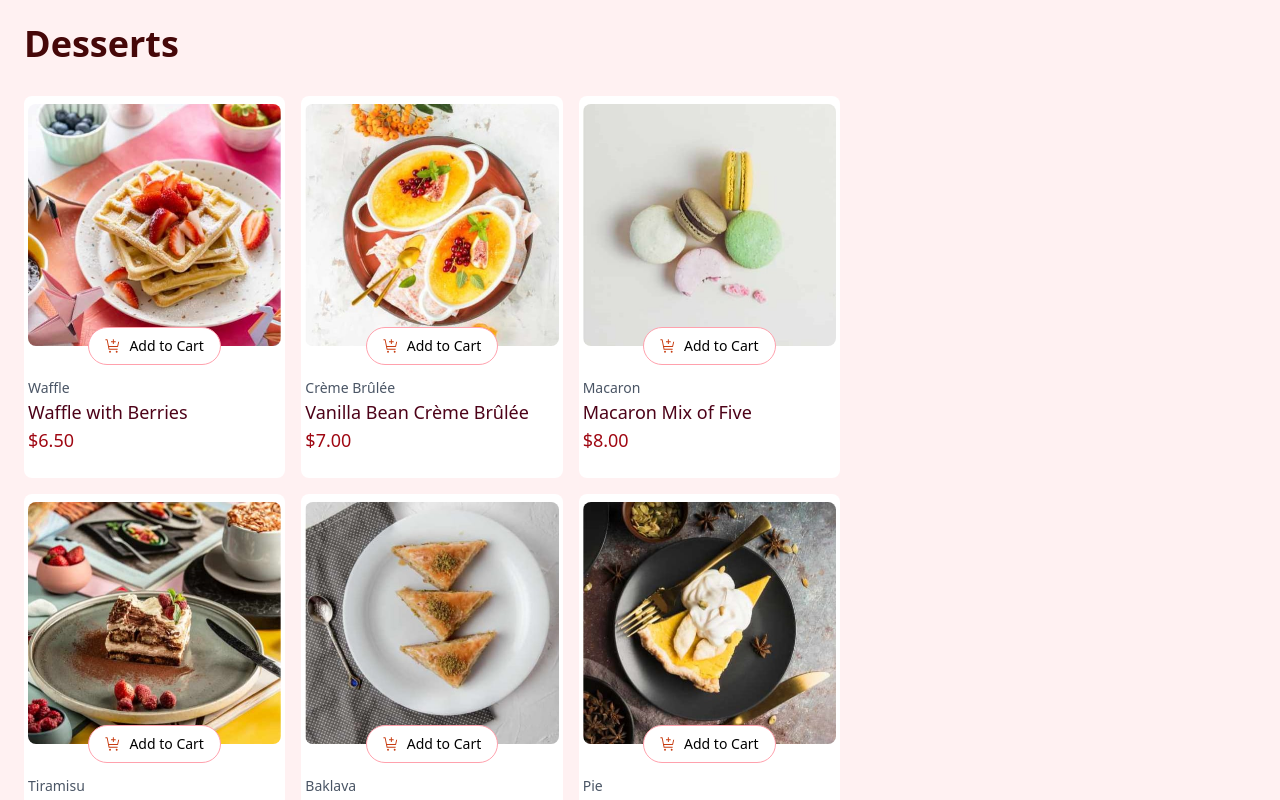
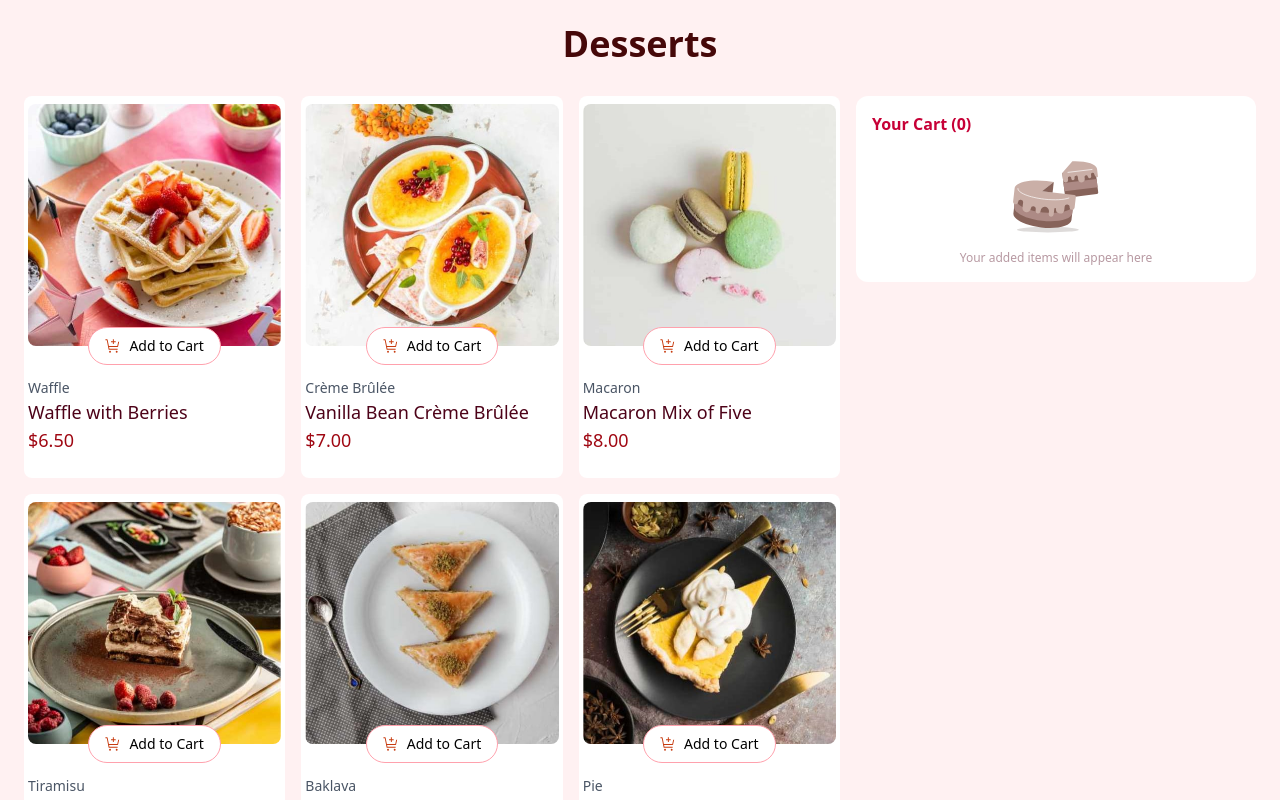
Before and after one commit to DaniCoppermind/Frontend_challenges, a React (Vite) app in the folder junior/product-list-with-cart-main/: page / in a window 1280 px wide. Shown: the top 800 px of the page. Built offline with nearby package versions, Linux system fonts and the light colour scheme.

Commit message:
Falta la pinche modal

```diff
--- a/junior/product-list-with-cart-main/src/App.tsx
+++ b/junior/product-list-with-cart-main/src/App.tsx
@@ -6,7 +6,7 @@ const App = () => {
   const { products } = useCartContext()
 
   return (
-    <main className='container mx-auto p-4'>
+    <main className='container mx-auto p-4 flex flex-col items-center justify-center'>
       <h1 className='text-4xl text-red-950 font-bold mb-8'>Desserts</h1>
       <div className='grid grid-cols-1 md:grid-cols-3 gap-4 justify-center items-center md:items-start'>
         <div className='md:col-span-2 grid grid-cols-1 sm:grid-cols-2 md:grid-cols-3 gap-4'>
@@ -14,7 +14,9 @@ const App = () => {
             <Product key={product.name} product={product} />
           ))}
         </div>
-        <div className='md:col-span-1'>{/* <Cart /> */}</div>
+        <div className='md:col-span-1'>
+          <Cart />
+        </div>
       </div>
     </main>
   )
--- a/junior/product-list-with-cart-main/src/components/Card/QuantifierButton.tsx
+++ b/junior/product-list-with-cart-main/src/components/Card/QuantifierButton.tsx
@@ -1,15 +1,63 @@
-import React from 'react'
+import { useCartContext } from '../../context/CartContext'
 import iconAddToCart from '/assets/images/icon-add-to-cart.svg'
+import increaseItemIcon from '/assets/images/icon-increment-quantity.svg'
+import decrementItemIcon from '/assets/images/icon-decrement-quantity.svg'
 
-const QuantifierButton = ({ handleButton }) => {
+type Props = {
+  name: string
+}
+
+const QuantifierButton = ({ name }: Props) => {
+  const { getItemQuantity, increaseCartItem, decreaseCartItem } =
+    useCartContext()
+
+  const handleEmptyCart = () => {
+    increaseCartItem(name)
+  }
+  const quantity = getItemQuantity(name)
+
   return (
+    <>
+      {quantity !== 0 ? (
+        <div className='flex items-center justify-center p-2'>
+          <div className='flex items-center justify-between w-40 h-10 px-2 bg-[#D13B18] text-white rounded-full md:w-30 md:h-8'>
             <button
-      onClick={handleButton}
+              onClick={() => decreaseCartItem(name)}
+              className='flex items-center justify-center w-5 h-5 rounded-full cursor-pointer border p-1'
+              aria-label='Decrease quantity'
+            >
+              <img
+                src={decrementItemIcon}
+                width={16}
+                height={16}
+                alt='Decrement Icon'
+              />
+            </button>
+            <span className='font-medium text-lg'>{quantity}</span>
+            <button
+              onClick={() => increaseCartItem(name)}
+              className='flex items-center justify-center w-5 h-5 rounded-full cursor-pointer border p-1'
+              aria-label='Increase quantity'
+            >
+              <img
+                src={increaseItemIcon}
+                width={16}
+                height={16}
+                alt='Increment Icon'
+              />
+            </button>
+          </div>
+        </div>
+      ) : (
+        <button
+          onClick={handleEmptyCart}
           className='flex cursor-pointer bg-white items-center justify-center gap-2 px-4 py-2 rounded-full border border-rose-300 hover:bg-rose-50  transition-colors'
         >
           <img src={iconAddToCart} alt='Add to Cart' className='w-4 h-4' />
           <span className='text-sm font-medium'>Add to Cart</span>
         </button>
+      )}
+    </>
   )
 }
 
--- a/junior/product-list-with-cart-main/src/context/CartContext.tsx
+++ b/junior/product-list-with-cart-main/src/context/CartContext.tsx
@@ -1,25 +1,88 @@
-import React, { createContext, useContext, useEffect, useState } from 'react'
-
+import {
+  createContext,
+  ReactNode,
+  useContext,
+  useEffect,
+  useState,
+} from 'react'
+import { CartContextType, CartItem } from '../models/cart'
 import data from '../data.json'
-import { CartContextType, CartItem } from '../models/cart'
 import { Product } from '../models/products'
 
 const CartContext = createContext<CartContextType | undefined>(undefined)
 
-export const CartProvider: React.FC<{ children: React.ReactNode }> = ({
-  children,
-}) => {
-  const [products, setProducts] = useState<Product[] | []>([])
+type Props = {
+  children: ReactNode
+}
+
+export const CartProvider: React.FC<Props> = ({ children }) => {
+  // Products to show
+  const [products, setProducts] = useState<Product[]>([])
+  // Cart Products
   const [cartItems, setCartItems] = useState<CartItem[]>([])
 
   useEffect(() => {
     setProducts(data)
-  }, [products])
+  }, [])
+
+  const getItemQuantity = (name: string) => {
+    return cartItems.find((item) => item.name === name)?.quantity || 0
+  }
+
+  const quantity = cartItems.reduce((total, item) => total + item.quantity, 0)
+  const totalPrice = cartItems.reduce(
+    (sum, item) => sum + item.price * item.quantity,
+    0
+  )
+
+  const increaseCartItem = (name: string) => {
+    setCartItems((currItems) => {
+      const product = products.find((p) => p.name === name)
+      if (!product) return currItems
+
+      if (currItems.find((item) => item.name === name) == null) {
+        return [...currItems, { name, price: product.price, quantity: 1 }]
+      } else {
+        return currItems.map((item) =>
+          item.name === name ? { ...item, quantity: item.quantity + 1 } : item
+        )
+      }
+    })
+  }
+
+  const decreaseCartItem = (name: string) => {
+    setCartItems((currItems) => {
+      if (currItems.find((item) => item.name === name)?.quantity === 1) {
+        return currItems.filter((item) => item.name !== name)
+      } else {
+        return currItems.map((item) => {
+          if (item.name === name) {
+            return { ...item, quantity: item.quantity - 1 }
+          } else {
+            return item
+          }
+        })
+      }
+    })
+  }
+
+  const removeCartItem = (name: string) => {
+    return setCartItems((currItems) => {
+      return currItems.filter((item) => item.name !== name)
+    })
+  }
 
   return (
     <CartContext.Provider
       value={{
         products,
+        cartItems,
+        getItemQuantity,
+        removeCartItem,
+        increaseCartItem,
+        decreaseCartItem,
+        quantity,
+        totalPrice,
       }}
     >
       {children}
@@ -27,10 +90,9 @@ export const CartProvider: React.FC<{ children: React.ReactNode }> = ({
   )
 }
 
-export const useCartContext = (): CartContextType => {
+export const useCartContext = () => {
   const context = useContext(CartContext)
-  if (!context) {
-    throw new Error('useCartContext must be used within a CartProvider')
-  }
+  if (!context)
+    throw new Error('CartContext must be used within a CartProvider')
   return context
 }
--- a/junior/product-list-with-cart-main/src/pages/Cart.tsx
+++ b/junior/product-list-with-cart-main/src/pages/Cart.tsx
@@ -1,47 +1,67 @@
 import { useCartContext } from '../context/CartContext'
 import emptyCart from '/assets/images/illustration-empty-cart.svg'
-import removeItem from '/assets/images/icon-remove-item.svg'
-import carbonNeutralImg from '/assets/images/icon-carbon-neutral.svg'
+import removeItemIcon from '/assets/images/icon-remove-item.svg'
+import carbonNeutralIcon from '/assets/images/icon-carbon-neutral.svg'
 
 const Cart = () => {
-  const { productsToCart } = useCartContext()
-  const count = productsToCart.reduce((prev, curr) => prev + curr.quantity, 0)
+  const { cartItems, quantity, totalPrice, removeCartItem } = useCartContext()
 
   return (
     <section
       aria-labelledby='cart-heading'
-      className='flex flex-col items-center justify-center text-center w-full bg-white p-4 rounded-xl'
+      className='flex flex-col items-center justify-center text-center  bg-white p-4 rounded-xl '
     >
       <h2 id='cart-heading' className='text-rose-700 self-start font-bold mb-4'>
-        Your Cart ({count})
+        Your Cart ({quantity})
       </h2>
-      {productsToCart.length ? (
+
+      {cartItems.length ? (
         <>
-          {productsToCart.map((product) => {
-            const { name, price } = product.product
-            const { quantity } = product
-            return (
-              <div key={name}>
-                <h3 className='text-sm font-bold '>{name}</h3>
-                <p>
-                  <span>{quantity}x</span> @$
-                  {price.toFixed(2)} ${price.toFixed(2)}
-                </p>
-                <img src={removeItem} alt='Remove Item Button' />
-                <hr />
+          {cartItems.map((item) => (
+            <div className='w-full' key={item.name}>
+              <div className='flex justify-between'>
+                <h3 className='text-base text-left font-medium'>{item.name}</h3>
+                <button
+                  onClick={() => removeCartItem(item.name)}
+                  className='py-1 px-2 cursor-pointer text-gray-400 hover:text-gray-600'
+                >
+                  <img src={removeItemIcon} alt='Remove Item Icon' />
+                </button>
               </div>
-            )
-          })}
-          <div>
-            <p>Order Total $0</p>
-            <p>
-              <img src={carbonNeutralImg} alt='Icon Carbon Neutral' />
-              <span>
-                This is a <strong>carbon-neutral</strong> delivery
-              </span>
-            </p>
-            <button>Confirm Order</button>
+              <div className='flex items-center gap-2 text-sm'>
+                <span className='text-orange-700'>{item.quantity}x</span>
+                <span className='text-gray-500'>
+                  @ ${item.price.toFixed(2)}
+                </span>
+                <span className='font-medium'>
+                  ${(item.quantity * item.price).toFixed(2)}
+                </span>
+              </div>
+              <hr className='h-px my-3 border-0 bg-gray-300' />
+            </div>
+          ))}
+          {/* Order Total */}
+          <div className='pt-4 mb-6'>
+            <div className='flex items-center justify-between gap-10 font-semibold text-lg'>
+              <span>Order Total</span>
+              <span>${totalPrice.toFixed(2)}</span>
+            </div>
           </div>
+          {/* Carbon Neutral Notice */}
+          <div className='flex items-center gap-2 text-sm text-gray-600 mb-6'>
+            <img
+              src={carbonNeutralIcon}
+              alt='Carbon Neutral icon'
+              className='w-4 h-4'
+            />
+            <span>
+              This is a <strong>carbon-neutral</strong> delivery
+            </span>
+          </div>
+          {/* confirm button */}
+          <button className='w-full bg-orange-700 text-white py-3 px-6 rounded-full font-medium hover:bg-orange-900 cursor-pointer transition-colors'>
+            Confirm Order
+          </button>
         </>
       ) : (
         <>
--- a/junior/product-list-with-cart-main/src/pages/Product.tsx
+++ b/junior/product-list-with-cart-main/src/pages/Product.tsx
@@ -3,9 +3,11 @@ import { useCartContext } from '../context/CartContext'
 import { type Product as ProductProps } from '../models/products'
 
 const Product = ({ product }: { product: ProductProps }) => {
-  const { name, category, price } = product
-  const { mobile, desktop } = product.image
-  const { addItemToCart } = useCartContext()
+  const { name, category, price, image } = product
+  const { mobile, desktop } = image
+  const { getItemQuantity } = useCartContext()
+  const quantity = getItemQuantity(name)
+
   return (
     <article className='max-w-xs rounded-lg overflow-hidden bg-white py-2 px-1'>
       <div className='relative'>
@@ -16,11 +18,13 @@ const Product = ({ product }: { product: ProductProps }) => {
             alt={name}
             width={400}
             height={300}
-            className='w-full h-auto rounded-lg'
+            className={` w-full h-auto rounded-lg ${
+              quantity !== 0 ? 'border-2 rounded-lg border-orange-700' : ''
+            }`}
           />
         </picture>
         <div className='absolute bottom-0 left-0 right-0 flex justify-center transform translate-y-1/2'>
-          <QuantifierButton handleButton={() => addItemToCart} />
+          <QuantifierButton name={name} />
         </div>
       </div>
       <section className='pt-8 pb-4'>
```
Also changed, not shown: junior/product-list-with-cart-main/src/models/cart.ts (+13 -5 lines), junior/product-list-with-cart-main/src/models/products.ts (+2 -5 lines). Lines whose indentation alone changed are shown as unchanged.
